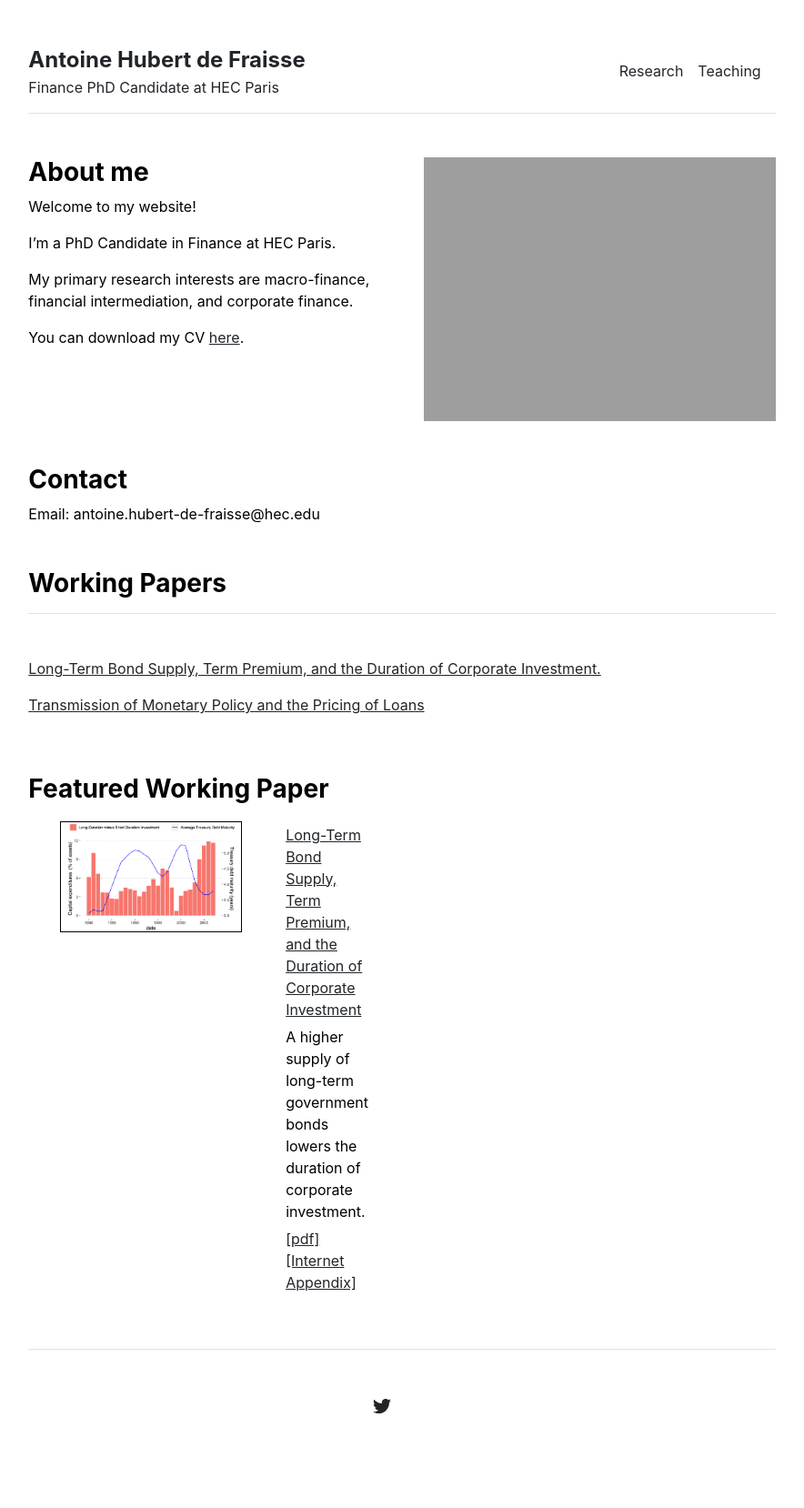
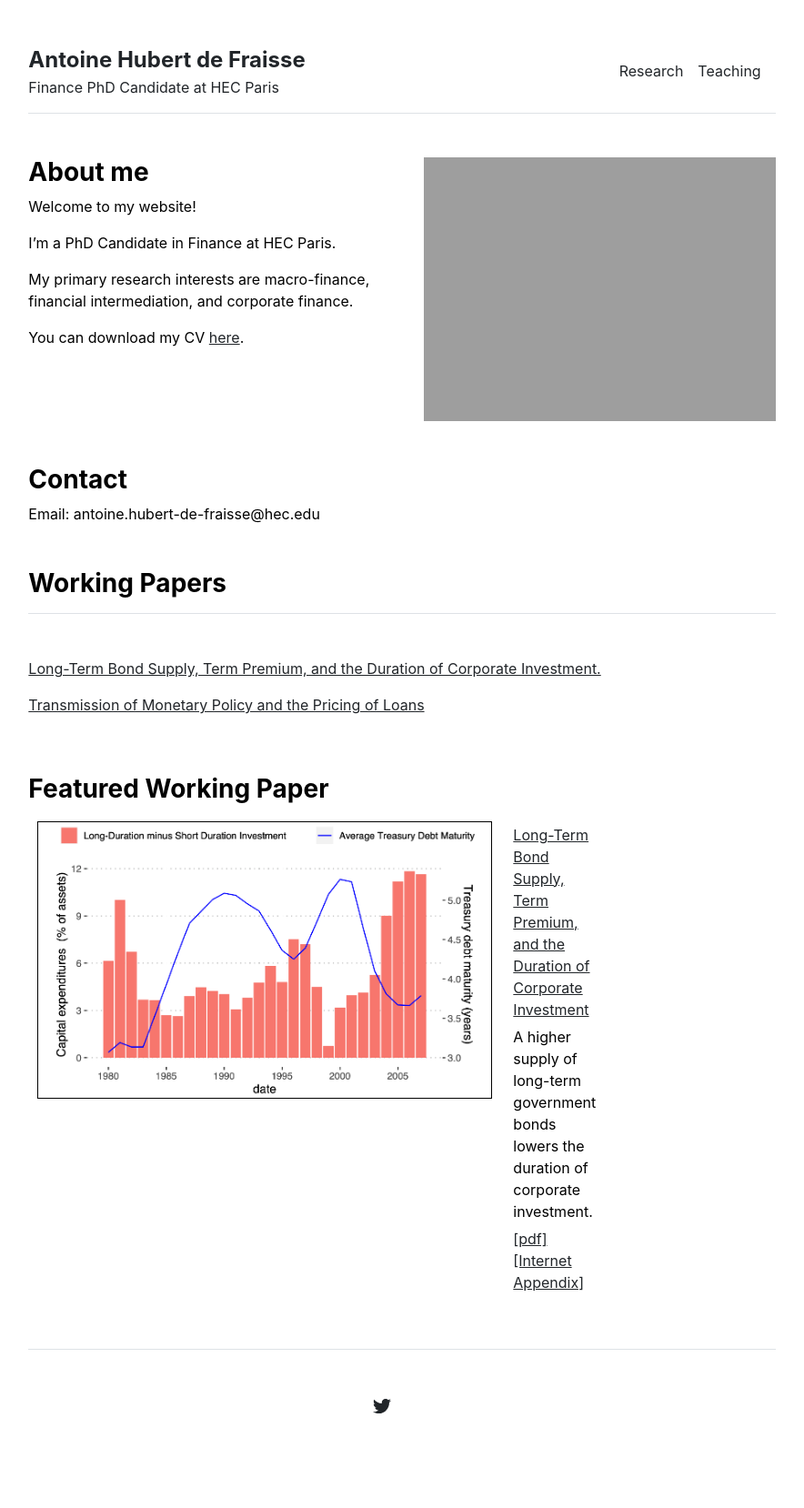
Before and after one commit to antoinehubertdefraisse/antoinehubertdefraisse.github.io, a Jekyll site: the page built from index.md, in a window 1280 px wide. Shown: the whole page at 91% size, without its empty margins (198-1082 px from the left). Built offline with Jekyll 4.4.1, drawn with Linux system fonts in a browser that asks for light colours.

Commit message:
Update home.html

```diff
--- a/_layouts/home.html
+++ b/_layouts/home.html
@@ -33,7 +33,7 @@ layout: default
   <table width="100%" border="0" cellspacing="0" cellpadding="10">
 	<tr>
 	<td width="500" valign="top" align="center">
-	  <img src="{{ site.github.url }}/assets/duration_image.png" width="200" border="1">
+	  <img src="{{ site.github.url }}/assets/duration_image.png" width="500" border="1">
 	</td>
 	<td valign="top">
 	  <table border="0" cellspacing="0" cellpadding="3">
```
